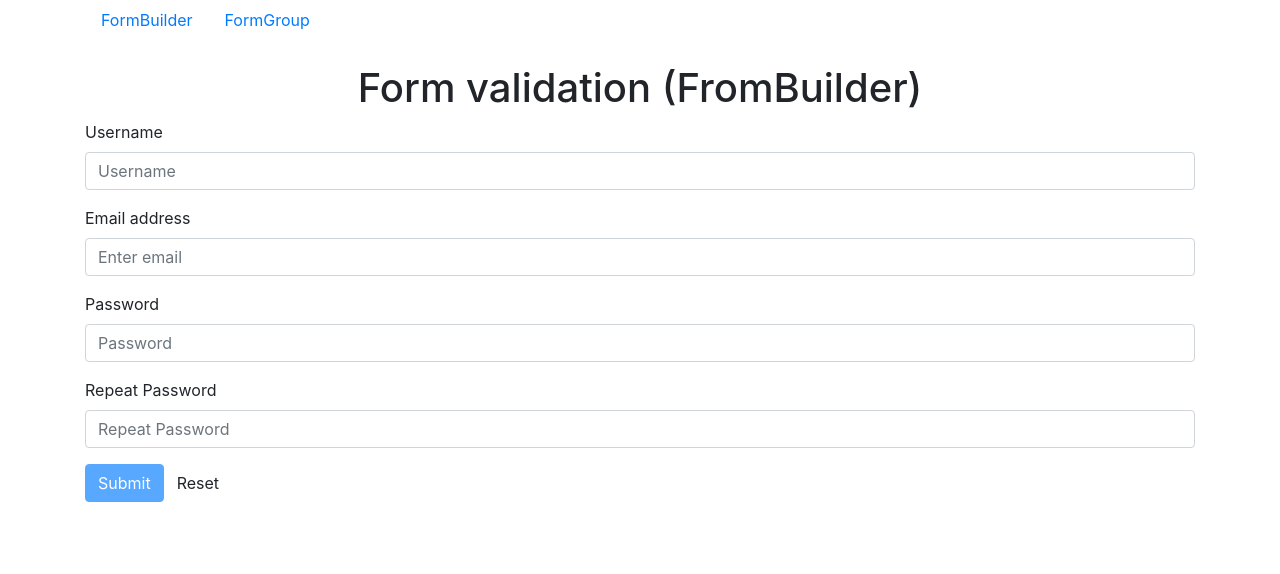
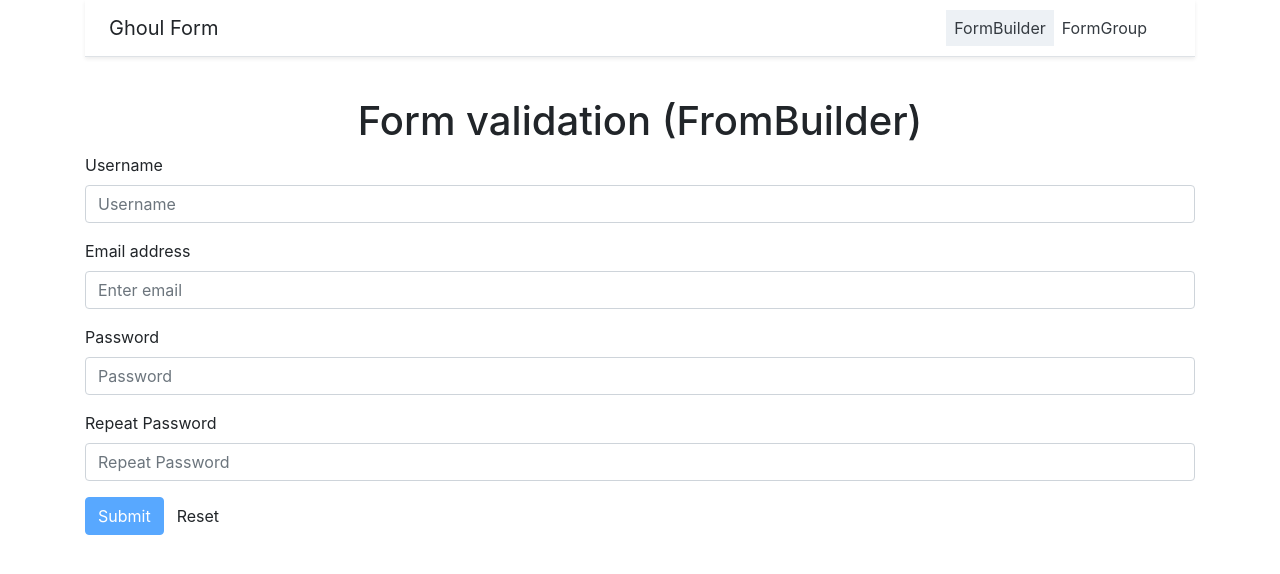
Before and after one commit to ghoul007/angular-formvalidators, an Angular app: page /register in a window 1280 px wide. Shown: the top 574 px of the page. Built offline with nearby package versions, Linux system fonts and the light colour scheme.

Commit message:
improuvment menu

```diff
--- a/src/app/app.component.html
+++ b/src/app/app.component.html
@@ -1,10 +1,15 @@
 <div class="row">
 <div class="container">
 
-    <nav class="nav">
-        <a class="nav-link" [routerLink]="'/register'">FormBuilder</a>
-        <a class="nav-link" [routerLink]="'/register-fg'">FormGroup</a>
-      </nav>
+
+
+      <div class="d-flex flex-column flex-md-row align-items-center p-3 px-md-4 mb-3 bg-white border-bottom shadow-sm">
+          <h5 class="my-0 mr-md-auto font-weight-normal">Ghoul Form</h5>
+          <nav class="my-2 my-md-0 mr-md-3">
+            <a class="p-2 text-dark" routerLinkActive="active" [routerLink]="'/register'">FormBuilder</a>
+            <a class="p-2 text-dark" routerLinkActive="active" [routerLink]="'/register-fg'">FormGroup</a>
+          </nav>
+        </div>
 
 
   <br>
--- a/src/app/app.component.scss
+++ b/src/app/app.component.scss
@@ -0,0 +1,3 @@
+.active{
+    background: #edf1f5;
+}
```
